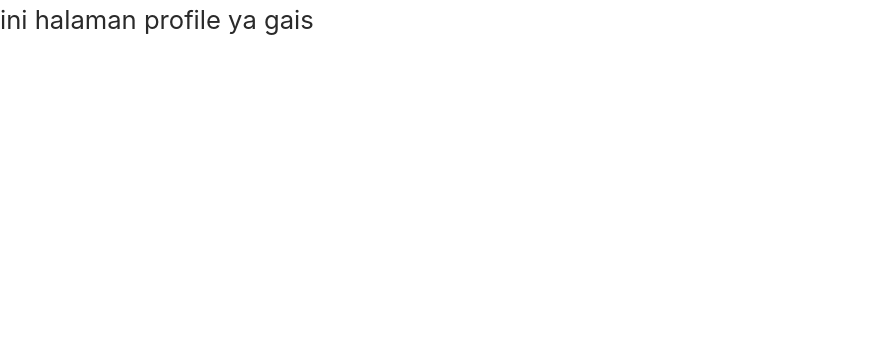
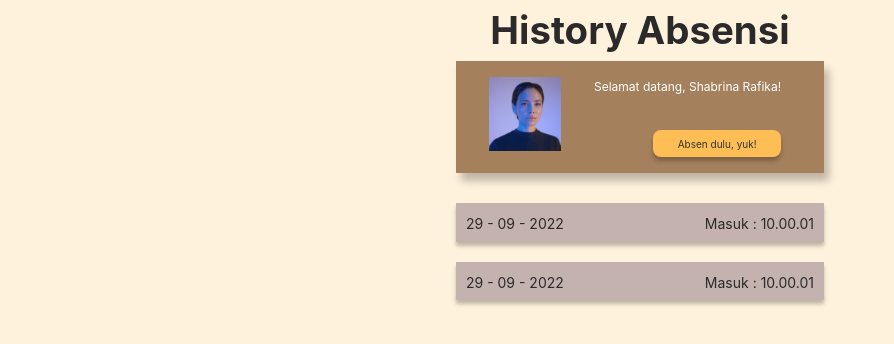
Before and after one commit to Fovv-Project/libkom-HEHE, a React (Create React App) app: page /profile in a window 1280 px wide. Shown: the top 344 px of the page, without its empty margins (0-894 px from the left). Built offline with nearby package versions, Linux system fonts and the light colour scheme; a web font is replaced by a local one.

Commit message:
profile-feature

```diff
--- a/src/App.js
+++ b/src/App.js
@@ -10,7 +10,7 @@ import ScanLoading from './pages/mahasiswa/ScanLoading';
 import Scanning from './pages/mahasiswa/Scanning';
 import Dashboard from './pages/admin/Dashboard';
 import AbsenList from './pages/admin/AbsenList';
-import Profile from './pages/mahasiswa/Profile';
+import Profile from './pages/mahasiswa/profile/Profile';
 import Login from './pages/login/Login'
 
 
--- a/src/assets/index.js
+++ b/src/assets/index.js
@@ -1,4 +1,5 @@
 import logo from "./images/logo1.png";
 import ilustration from "./images/Ilustration.png";
+import photoProfile from "./images/photoProfile.svg"
 
-export {logo, ilustration};
+export {logo, ilustration, photoProfile};
--- a/src/pages/login/Login.style.js
+++ b/src/pages/login/Login.style.js
@@ -1,5 +1,6 @@
 import styled from "styled-components";
 import Colors from "../../styles/colors";
+
 export const LoginWrapper = styled.section`
     background: linear-gradient(180deg, #FFF2DD 68.54%, #FFFFFF 100%);
 
--- /dev/null
+++ b/src/pages/mahasiswa/profile/Profile.jsx
@@ -0,0 +1,38 @@
+import React from "react";
+import { Link } from 'react-router-dom';
+import { ProfileWrapper } from './Profile.style.js'
+import { photoProfile } from "../../../assets";
+
+const Profile = () => (
+    <ProfileWrapper>
+        <div className="header-sementara">
+            <h1>History Absensi</h1>
+        </ div>
+        <div className="profile-absen">
+            <img alt="PhotoProfile" className="photo-profile" src={photoProfile} />
+            <div className="absen">
+                <p>Selamat datang, Shabrina Rafika!</p>
+                <div className="absenQR-section">
+                    <button className="absen-QR" type="button">
+                        <Link to="/profile">Absen dulu, yuk!</Link>
+                    </button>
+                </div>
+            </div>
+        </ div>
+        <div className="history">
+            <div className="history-recap">
+                <p>29 - 09 - 2022</p>
+                <p>Masuk : 10.00.01</p>
+            </div>
+            <div className="history-recap">
+                <p>29 - 09 - 2022</p>
+                <p>Masuk : 10.00.01</p>
+            </div>
+        </div>
+        <div className="Footer">
+        </div>
+    </ProfileWrapper>
+
+);
+
+export default Profile;
--- /dev/null
+++ b/src/pages/mahasiswa/profile/Profile.style.js
@@ -0,0 +1,72 @@
+import styled from "styled-components";
+import Colors from "../../../styles/colors";
+
+export const ProfileWrapper = styled.section`
+    background: ${Colors.Primary};
+    text-align: center;
+    padding: auto;
+    display: flex;
+    flex-direction: column;
+    align-items: center;
+    justify-content: center;
+
+    .profile-absen {
+        display: flex;
+        flex-direction: row;
+        background: ${Colors.Brown} ;
+        color: ${Colors.White};
+        width: 23rem;
+        height: 7rem;
+        font-size: 0.75rem;
+        margin: auto;
+        padding: 1rem 2rem;
+        box-shadow: 5px 8px 8px rgba(0, 0, 0, 0.25);
+    }
+
+    .photo-profile {
+        width: 4.625rem;
+        height: 4.625rem;
+    }
+
+    .absen{
+        margin-left: 2rem;
+        padding: 0;
+        display: flex;
+        flex-direction: column;
+        justify-content: space-between;
+    }
+    .absenQR-section {
+        display: flex;
+        justify-content: end;
+    }
+
+    .absen-QR {
+        width: 8rem;
+        height: 1.725rem;
+        font-size: 0.625rem;
+        border-style: none;
+        border-radius: 0.5rem;
+        background-color: ${Colors.Mustard};
+        box-shadow: 0px 0.25rem 0.25rem rgba(0, 0, 0, 0.25);
+    }
+
+    .history{
+        display: flex;
+        flex-direction: column;
+        justify-content: space-between;
+        margin: 1.25rem 0.625rem;
+    }
+
+    .history-recap{
+        width: 23rem;
+        height: 2.4rem;
+        background-color: ${Colors.Nude};
+        font-size: 0.875rem;
+        display: flex;
+        flex-direction: row;
+        justify-content: space-between;
+        padding: 0.625rem;
+        margin: 0.625rem;
+        box-shadow: 0px 0.25rem 0.25rem rgba(0, 0, 0, 0.25);
+    }
+`;
--- a/src/styles/baseStyles.js
+++ b/src/styles/baseStyles.js
@@ -35,7 +35,7 @@ export const GlobalStyle = createGlobalStyle`
     font-size: 1.6rem;
     line-height: 1.6;
     color: #2A2A2A;
-    background-color: ${Colors.White};
+    background-color: ${Colors.Primary};
   }
 
   ul {
```
Also changed, not shown: src/pages/profile/Profile.jsx (deleted, +0 -20 lines), src/pages/profile/Profile.style.js (deleted, +0 -23 lines), src/assets/images/photoProfile.svg (added).
